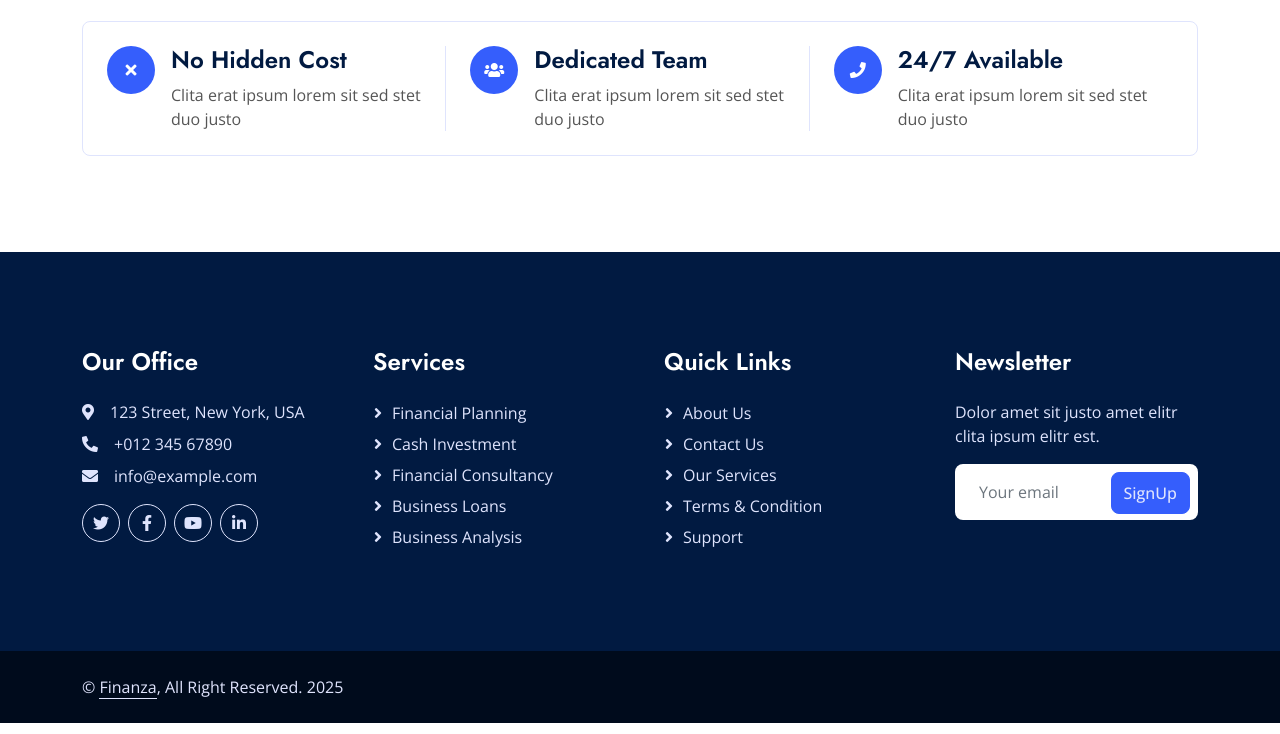
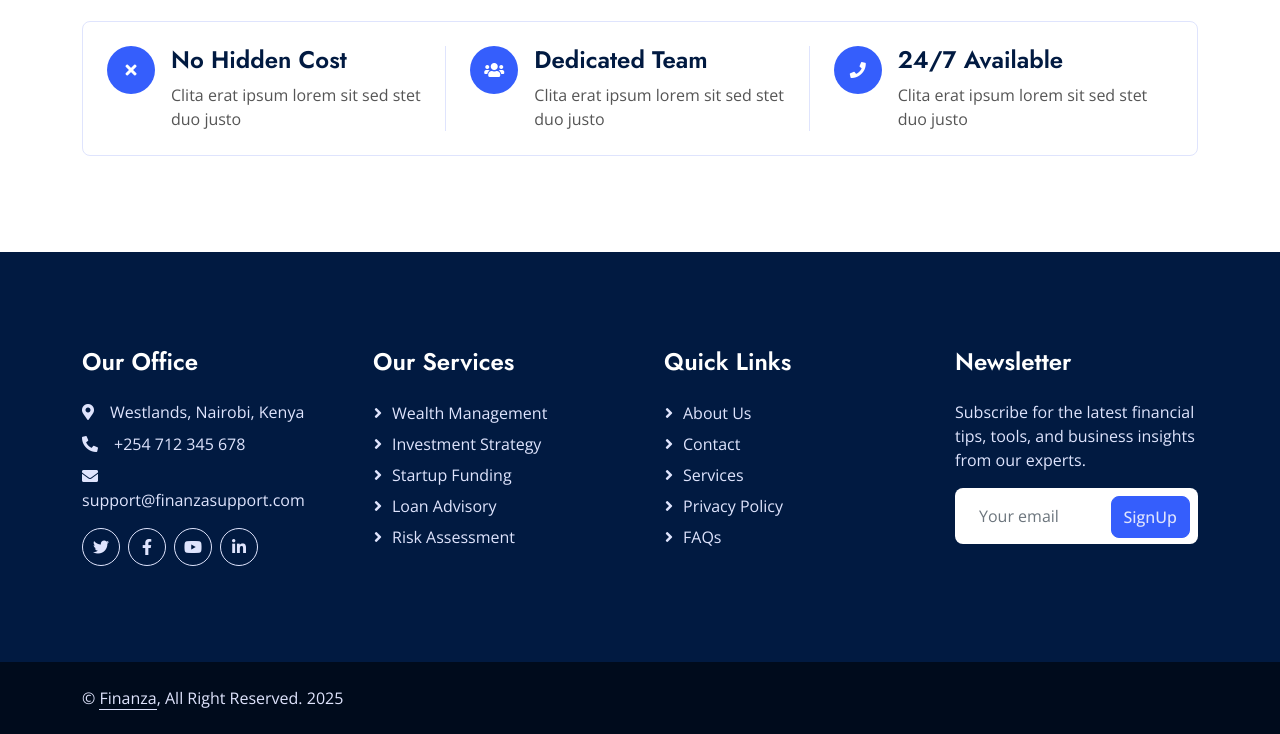
Before and after one commit to FranNMK/financial-services-site, a plain HTML site: page about.html in a window 1280 px wide. Shown: the part 1058-1792 px from the top of the page. Drawn offline with nearby package versions, Linux system fonts and the light colour scheme.

Commit message:
Updated sections and layout

```diff
--- a/about.html
+++ b/about.html
@@ -204,37 +204,44 @@
 <div class="container-fluid bg-dark text-light footer mt-5 py-5 wow fadeIn" data-wow-delay="0.1s">
     <div class="container py-5">
         <div class="row g-5">
+            <!-- Office Info -->
             <div class="col-lg-3 col-md-6">
                 <h4 class="text-white mb-4">Our Office</h4>
-                    <p class="mb-2"><i class="fa fa-map-marker-alt me-3"></i>123 Street, New York, USA</p>
-                    <p class="mb-2"><i class="fa fa-phone-alt me-3"></i>+012 345 67890</p>
-                    <p class="mb-2"><i class="fa fa-envelope me-3"></i>info@example.com</p>
+                <p class="mb-2"><i class="fa fa-map-marker-alt me-3"></i>Westlands, Nairobi, Kenya</p>
+                <p class="mb-2"><i class="fa fa-phone-alt me-3"></i>+254 712 345 678</p>
+                <p class="mb-2"><i class="fa fa-envelope me-3"></i>support@finanzasupport.com</p>
                 <div class="d-flex pt-2">
-                        <a class="btn btn-square btn-outline-light rounded-circle me-2" href=""><i class="fab fa-twitter"></i></a>
-                        <a class="btn btn-square btn-outline-light rounded-circle me-2" href=""><i class="fab fa-facebook-f"></i></a>
-                        <a class="btn btn-square btn-outline-light rounded-circle me-2" href=""><i class="fab fa-youtube"></i></a>
-                        <a class="btn btn-square btn-outline-light rounded-circle me-2" href=""><i class="fab fa-linkedin-in"></i></a>
+                    <a class="btn btn-square btn-outline-light rounded-circle me-2" href="#"><i class="fab fa-twitter"></i></a>
+                    <a class="btn btn-square btn-outline-light rounded-circle me-2" href="#"><i class="fab fa-facebook-f"></i></a>
+                    <a class="btn btn-square btn-outline-light rounded-circle me-2" href="#"><i class="fab fa-youtube"></i></a>
+                    <a class="btn btn-square btn-outline-light rounded-circle me-2" href="#"><i class="fab fa-linkedin-in"></i></a>
                 </div>
             </div>
+
+            <!-- Services -->
             <div class="col-lg-3 col-md-6">
-                    <h4 class="text-white mb-4">Services</h4>
-                    <a class="btn btn-link" href="">Financial Planning</a>
-                    <a class="btn btn-link" href="">Cash Investment</a>
-                    <a class="btn btn-link" href="">Financial Consultancy</a>
-                    <a class="btn btn-link" href="">Business Loans</a>
-                    <a class="btn btn-link" href="">Business Analysis</a>
+                <h4 class="text-white mb-4">Our Services</h4>
+                <a class="btn btn-link" href="#">Wealth Management</a>
+                <a class="btn btn-link" href="#">Investment Strategy</a>
+                <a class="btn btn-link" href="#">Startup Funding</a>
+                <a class="btn btn-link" href="#">Loan Advisory</a>
+                <a class="btn btn-link" href="#">Risk Assessment</a>
             </div>
+
+            <!-- Quick Links -->
             <div class="col-lg-3 col-md-6">
                 <h4 class="text-white mb-4">Quick Links</h4>
-                    <a class="btn btn-link" href="">About Us</a>
-                    <a class="btn btn-link" href="">Contact Us</a>
-                    <a class="btn btn-link" href="">Our Services</a>
-                    <a class="btn btn-link" href="">Terms & Condition</a>
-                    <a class="btn btn-link" href="">Support</a>
+                <a class="btn btn-link" href="#">About Us</a>
+                <a class="btn btn-link" href="#">Contact</a>
+                <a class="btn btn-link" href="#">Services</a>
+                <a class="btn btn-link" href="#">Privacy Policy</a>
+                <a class="btn btn-link" href="#">FAQs</a>
             </div>
+
+            <!-- Newsletter -->
             <div class="col-lg-3 col-md-6">
                 <h4 class="text-white mb-4">Newsletter</h4>
-                    <p>Dolor amet sit justo amet elitr clita ipsum elitr est.</p>
+                <p>Subscribe for the latest financial tips, tools, and business insights from our experts.</p>
                 <div class="position-relative w-100">
                     <input class="form-control bg-white border-0 w-100 py-3 ps-4 pe-5" type="text" placeholder="Your email">
                     <button type="button" class="btn btn-primary py-2 position-absolute top-0 end-0 mt-2 me-2">SignUp</button>
@@ -258,6 +265,7 @@
     </div>
     <!-- Copyright End -->
 
+
     <!-- Back to Top -->
     <a href="#" class="btn btn-lg btn-primary btn-lg-square rounded-circle back-to-top"><i class="bi bi-arrow-up"></i></a>
 
```
Lines whose indentation alone changed are shown as unchanged.
